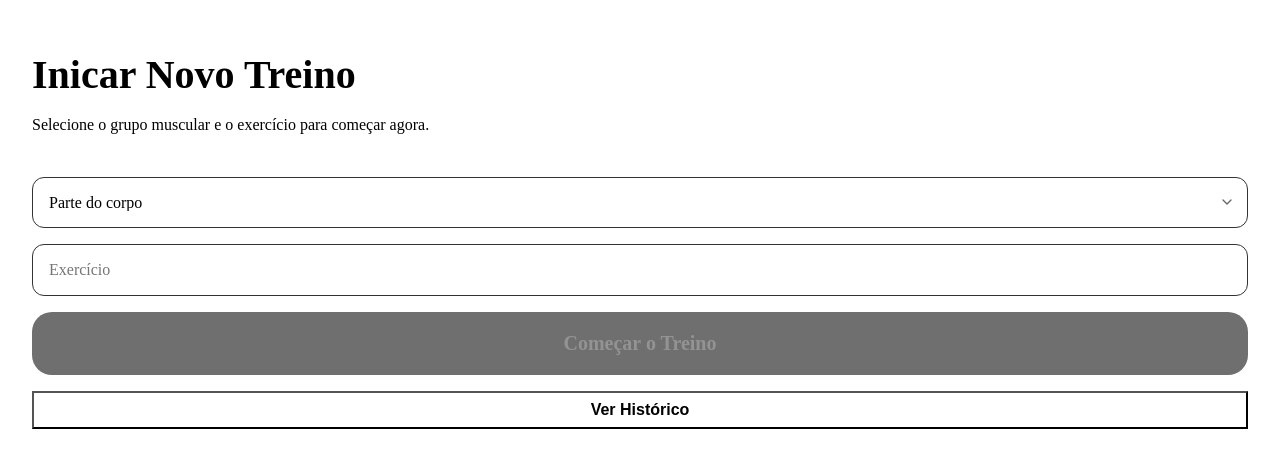
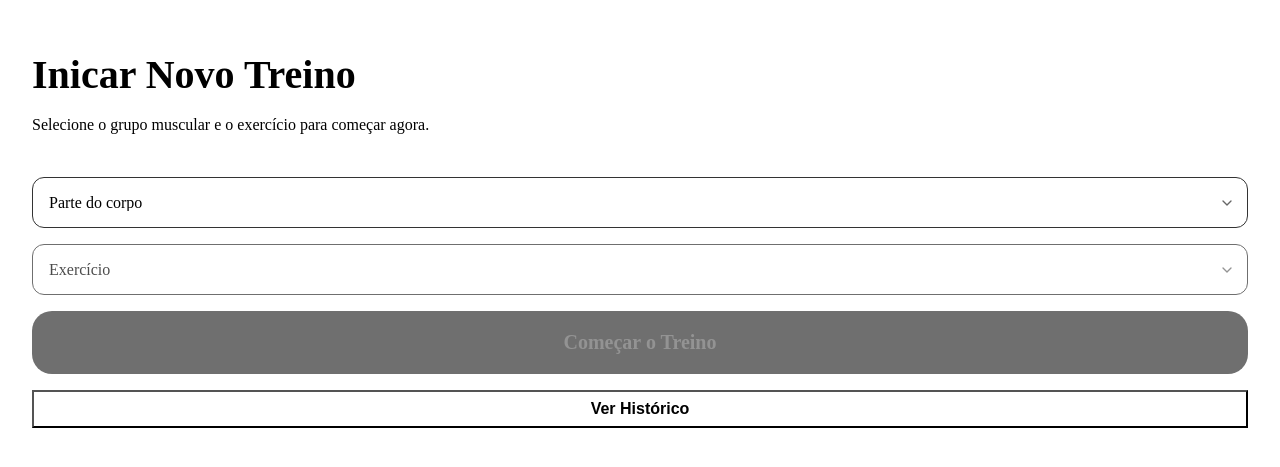
Before and after one commit to felipeands/gym-timer, a React (Create React App) app: page / in a window 1280 px wide. Shown: the part 233-700 px from the top of the page. Built offline with nearby package versions, Linux system fonts and the light colour scheme.

Commit message:
feat: implementa seleção de exercícios para cada parte do corpo

```diff
--- a/src/components/NewExercise/index.tsx
+++ b/src/components/NewExercise/index.tsx
@@ -1,7 +1,7 @@
 import styled from "styled-components"
 import { BodyPart, NewExerciseProps } from "../../types/exercise"
 import { useState } from "react"
-import { bodyParts } from "../../constants/exercise"
+import { bodyParts, exercisesByBodyPart } from "../../constants/exercise"
 
 type Props = {
   submitLabel?: string
@@ -14,22 +14,38 @@ const NewExercise = ({ onSubmit, submitLabel = 'Começar o treino' }: Props) =>
   const [name, setName] = useState<string>('')
   const isFormValid = Boolean(bodyPart && name !== '')
 
+  const handleBodyPartChange = (value: BodyPart) => {
+    setBodyPart(value)
+    setName('') // Reset exercise name when body part changes
+  }
+
   const handleSubmit = () => {
     onSubmit({ bodyPart: bodyPart as BodyPart, name })
   }
 
+  const availableExercises = bodyPart ? exercisesByBodyPart[bodyPart] : []
+
   return (
     <Wrapper>
       <FieldWrapper>
-        <select onChange={(e) => setBodyPart(e.target.value as BodyPart)}>
-          <option>Parte do corpo</option>
+        <select value={bodyPart || ''} onChange={(e) => handleBodyPartChange(e.target.value as BodyPart)}>
+          <option value="" disabled>Parte do corpo</option>
           {bodyParts.map((name, index) => (
-            <option key={index} value={name}>{name}</option>
+            <option key={index} value={name}>{name.charAt(0).toUpperCase() + name.slice(1)}</option>
           ))}
         </select>
       </FieldWrapper>
       <FieldWrapper>
-        <input type="text" placeholder="Exercício" onChange={(e) => setName(e.target.value)} />
+        <select
+          value={name}
+          onChange={(e) => setName(e.target.value)}
+          disabled={!bodyPart}
+        >
+          <option value="" disabled>Exercício</option>
+          {availableExercises.map((exName, index) => (
+            <option key={index} value={exName}>{exName}</option>
+          ))}
+        </select>
       </FieldWrapper>
       <FieldWrapper>
         <Start disabled={!isFormValid} onClick={handleSubmit}>{submitLabel}</Start>
--- a/src/constants/exercise.ts
+++ b/src/constants/exercise.ts
@@ -1,6 +1,19 @@
 import { BodyPart, Exercise } from "../types/exercise";
 
-export const bodyParts: BodyPart[] = ['ombro' , 'peito' , 'costas' , 'biceps' , 'triceps' , 'trapezio' , 'antebraço' , 'panturrilha' , 'coxa' , 'gluteos']
+export const bodyParts: BodyPart[] = ['ombro', 'peito', 'costas', 'biceps', 'triceps', 'trapezio', 'antebraço', 'panturrilha', 'coxa', 'gluteos']
+
+export const exercisesByBodyPart: Record<BodyPart, string[]> = {
+  'ombro': ['Desenvolvimento Halter', 'Desenvolvimento Barra', 'Elevação Lateral', 'Elevação Frontal', 'Crucifixo Inverso', 'Desenvolvimento Máquina'],
+  'peito': ['Supino Reto Barra', 'Supino Reto Halter', 'Supino Inclinado Barra', 'Supino Inclinado Halter', 'Peck Deck', 'Crossover', 'Flexão de Braço', 'Supino Declinado'],
+  'costas': ['Puxada Alta', 'Remada Baixa', 'Remada Curvada', 'PullDown', 'Barra Fixa', 'Remada Cavalinho', 'Levantamento Terra'],
+  'biceps': ['Rosca Direta', 'Rosca Martelo', 'Rosca Scott', 'Rosca Concentrada', 'Rosca Alternada', 'Rosca W'],
+  'triceps': ['Tríceps Pulley', 'Tríceps Corda', 'Tríceps Testa', 'Mergulho Banco', 'Extensão Unilateral', 'Tríceps Francês'],
+  'trapezio': ['Encolhimento Halter', 'Encolhimento Barra', 'Remada Alta'],
+  'antebraço': ['Rosca Inversa', 'Rosca Punho'],
+  'panturrilha': ['Gêmeos em pé', 'Gêmeos sentado (Burrinho)', 'Panturrilha Leg Press'],
+  'coxa': ['Agachamento Livre', 'Leg Press 45', 'Cadeira Extensora', 'Mesa Flexora', 'Cadeira Adutora', 'Cadeira Abdutora', 'Agachamento Hack', 'Afundo/Passada'],
+  'gluteos': ['Elevação Pélvica', 'Glúteo Cabo', 'Stiff', 'Glúteo Máquina']
+}
 
 export const DEFAULT_EXERCISE: Exercise = {
   bodyPart: bodyParts[0],
--- a/src/screens/EndTraining/index.tsx
+++ b/src/screens/EndTraining/index.tsx
@@ -72,7 +72,7 @@ const EndTraining = () => {
       </StatsGrid>
 
       <Actions>
-        <PrimaryButton onClick={handleNewTraining}>Novo Treino</PrimaryButton>
+        <PrimaryButton onClick={handleNewTraining}>Salvar</PrimaryButton>
         <TextButton onClick={handleDiscardTraining}>Descartar</TextButton>
       </Actions>
     </Container>
```
